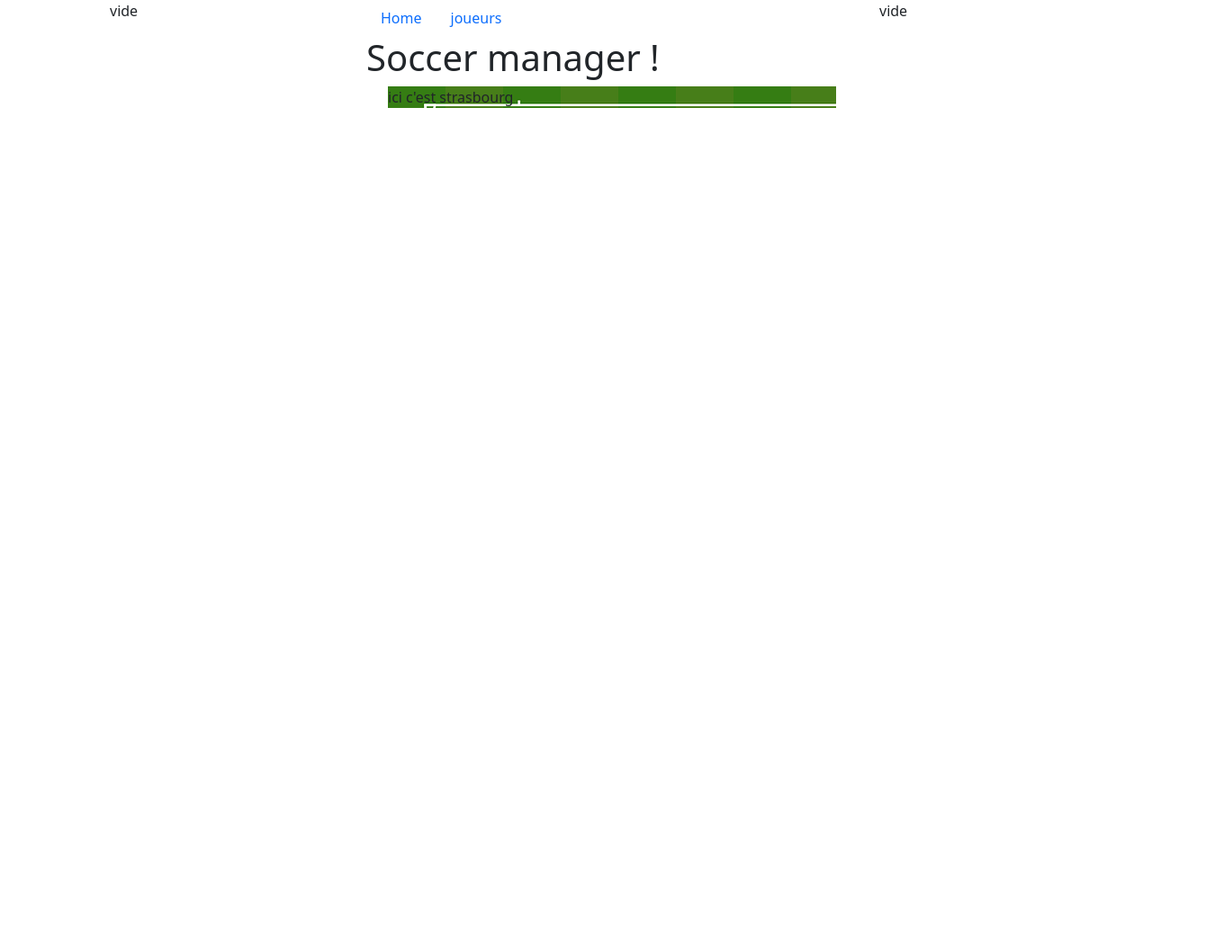
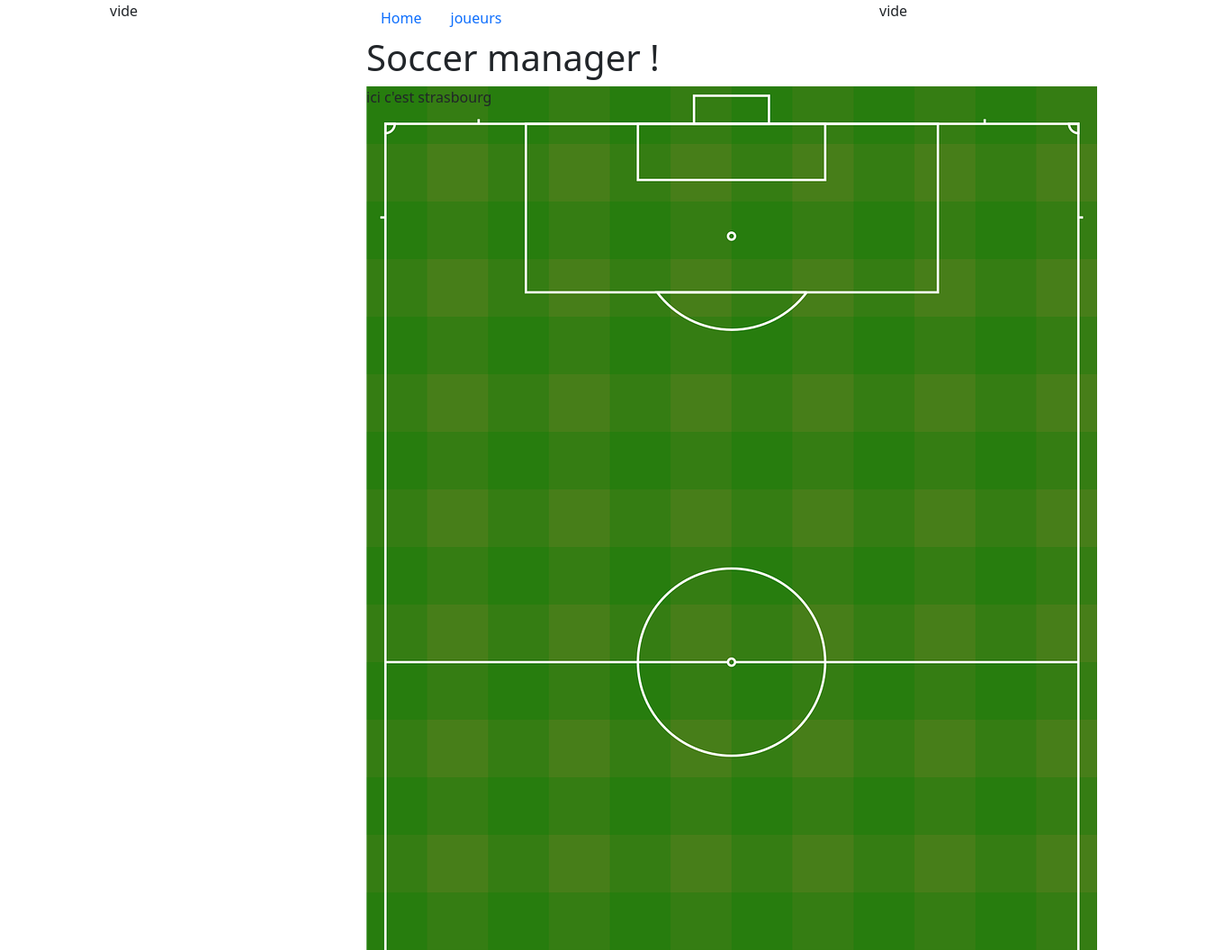
Before and after one commit to Sanota77/soccer-manager, a PHP site: page / in a window 1360 px wide. Shown: the whole page at 90% size. Before the commit the page ends 120 px from the top, so only its background shows below. Run offline with PHP 8.4, Linux system fonts and the light colour scheme.

Commit message:
remis a bon

```diff
--- a/index.php
+++ b/index.php
@@ -29,10 +29,11 @@
                 </ul>
             <!-- NAV FIN -->
 
-            <h1>Soccer manager !</h1>
-            <div class="container">
+                <h1>Soccer manager !</h1>
+
+                <!--affichage terrain -->
                 <div class="terrain">ici c'est strasbourg</div>
-            </div>
+
             </div>
             <div class="col">
             vide
@@ -42,6 +43,7 @@
 
 
 
+
     <!-- Option 1: Bootstrap Bundle with Popper -->
     <script src="https://cdn.jsdelivr.net/npm/bootstrap@5.1.3/dist/js/bootstrap.bundle.min.js" integrity="sha384-ka7Sk0Gln4gmtz2MlQnikT1wXgYsOg+OMhuP+IlRH9sENBO0LRn5q+8nbTov4+1p" crossorigin="anonymous"></script>
 
--- a/style.css
+++ b/style.css
@@ -1,3 +1,8 @@
 .terrain{
-    background-image: url("/terrainbg.png");
+    background-image: url("./terrainbg.png");
+    background-repeat: no-repeat;
+    margin: auto;
+    padding: auto;
+    width: 960px;
+    height: 960px;
 }
```
Also changed, not shown: index.html (deleted, +0 -10 lines), terrainbg.png.
